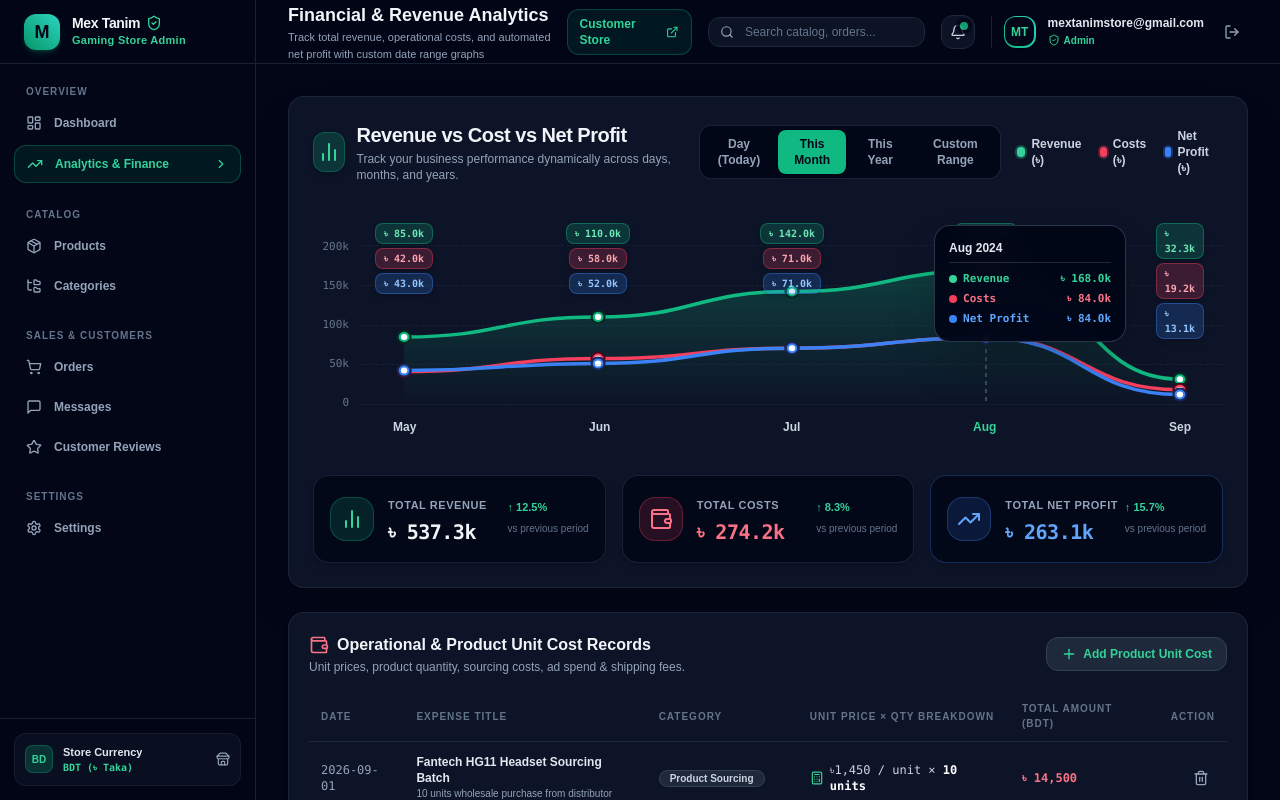
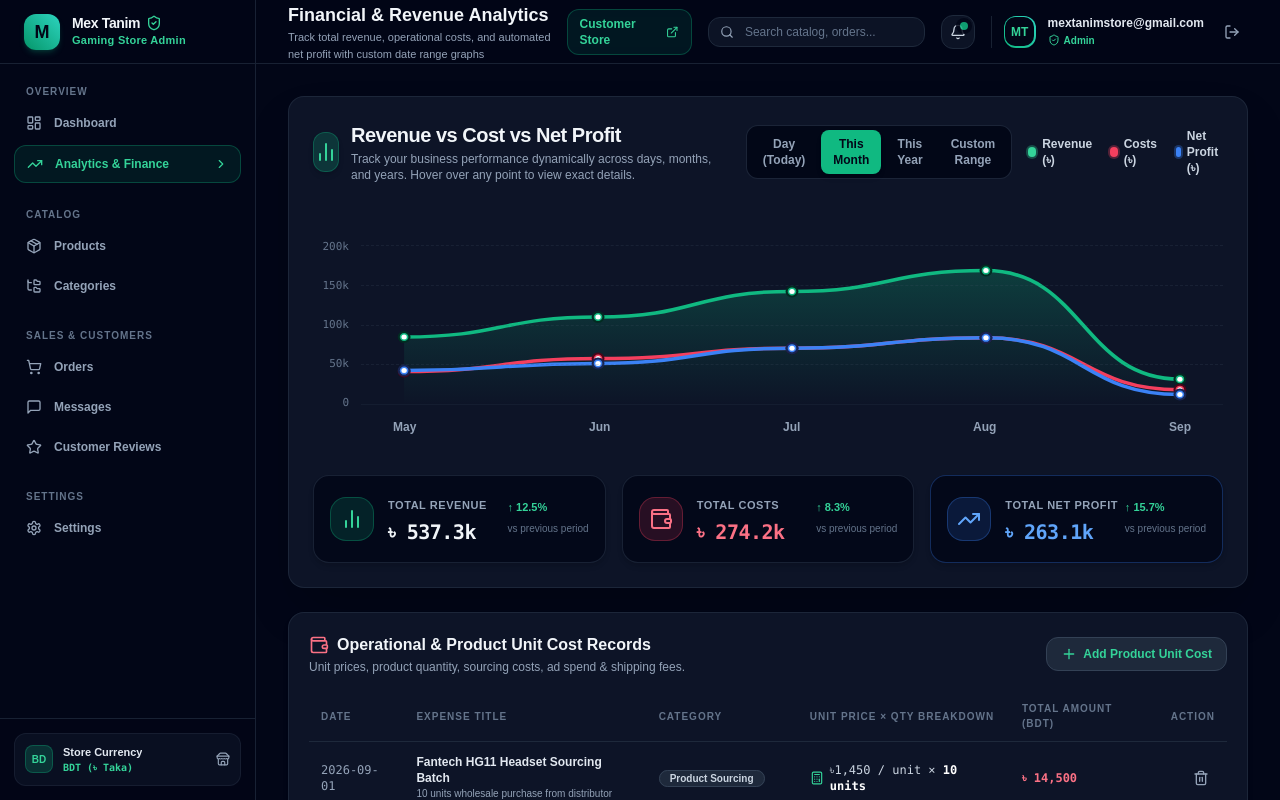
Before and after one commit to mcxtanim/Mex_Tanim, a Next.js app in the folder admin_website/: page /analytics in a window 1280 px wide. Shown: the top 800 px of the page. Built offline with nearby package versions, Linux system fonts and the light colour scheme.

Commit message:
Commit #61: Fix analytics graph hover tooltip cut-off with dynamic smart alignment and interactive cursor hover triggers

```diff
--- a/admin_website/src/features/analytics/AnalyticsView.tsx
+++ b/admin_website/src/features/analytics/AnalyticsView.tsx
@@ -42,7 +42,7 @@ export const AnalyticsView: React.FC = () => {
   const [dateFilter, setDateFilter] = useState<"today" | "month" | "year" | "custom">("month");
   const [startDate, setStartDate] = useState<string>("2026-09-01");
   const [endDate, setEndDate] = useState<string>("2026-09-30");
-  const [hoveredIdx, setHoveredIdx] = useState<number | null>(3); // Default hover on Aug / active index
+  const [hoveredIdx, setHoveredIdx] = useState<number | null>(null); // Null on load so no cut-off tooltip appears until hovered
   const [isModalOpen, setIsModalOpen] = useState(false);
 
   useEffect(() => {
@@ -70,25 +70,25 @@ export const AnalyticsView: React.FC = () => {
     switch (dateFilter) {
       case "today":
         return [
-          { label: "9 AM", revenue: 4500, cost: 1800, profit: 2700 },
-          { label: "12 PM", revenue: 12200, cost: 4500, profit: 7700 },
-          { label: "3 PM", revenue: 19800, cost: 8100, profit: 11700 },
-          { label: "6 PM", revenue: 26400, cost: 12000, profit: 14400 },
-          { label: "9 PM (Now)", revenue: metrics.totalRevenue, cost: metrics.totalCost, profit: metrics.netProfit },
+          { label: "9 AM", revenue: 4500, cost: 1800, profit: 2700, subLabel: "Today 9:00 AM" },
+          { label: "12 PM", revenue: 12200, cost: 4500, profit: 7700, subLabel: "Today 12:00 PM" },
+          { label: "3 PM", revenue: 19800, cost: 8100, profit: 11700, subLabel: "Today 3:00 PM" },
+          { label: "6 PM", revenue: 26400, cost: 12000, profit: 14400, subLabel: "Today 6:00 PM" },
+          { label: "9 PM (Now)", revenue: metrics.totalRevenue, cost: metrics.totalCost, profit: metrics.netProfit, subLabel: "Today 9:00 PM (Live)" },
         ];
       case "year":
         return [
-          { label: "2023", revenue: 320000, cost: 165000, profit: 155000 },
-          { label: "2024", revenue: 480000, cost: 240000, profit: 240000 },
-          { label: "2025", revenue: 620000, cost: 310000, profit: 310000 },
-          { label: "2026 (YTD)", revenue: metrics.totalRevenue + 450000, cost: metrics.totalCost + 220000, profit: metrics.netProfit + 230000 },
+          { label: "2023", revenue: 320000, cost: 165000, profit: 155000, subLabel: "Year 2023 Total" },
+          { label: "2024", revenue: 480000, cost: 240000, profit: 240000, subLabel: "Year 2024 Total" },
+          { label: "2025", revenue: 620000, cost: 310000, profit: 310000, subLabel: "Year 2025 Total" },
+          { label: "2026 (YTD)", revenue: metrics.totalRevenue + 450000, cost: metrics.totalCost + 220000, profit: metrics.netProfit + 230000, subLabel: "Year 2026 (YTD Live)" },
         ];
       case "custom":
         return [
-          { label: "Week 1", revenue: 14500, cost: 6200, profit: 8300 },
-          { label: "Week 2", revenue: 22800, cost: 9400, profit: 13400 },
-          { label: "Week 3", revenue: 31000, cost: 14200, profit: 16800 },
-          { label: "Current", revenue: metrics.totalRevenue, cost: metrics.totalCost, profit: metrics.netProfit },
+          { label: "Week 1", revenue: 14500, cost: 6200, profit: 8300, subLabel: "Custom Range - W1" },
+          { label: "Week 2", revenue: 22800, cost: 9400, profit: 13400, subLabel: "Custom Range - W2" },
+          { label: "Week 3", revenue: 31000, cost: 14200, profit: 16800, subLabel: "Custom Range - W3" },
+          { label: "Current", revenue: metrics.totalRevenue, cost: metrics.totalCost, profit: metrics.netProfit, subLabel: "Custom Range - Current" },
         ];
       case "month":
       default:
@@ -97,7 +97,7 @@ export const AnalyticsView: React.FC = () => {
           { label: "Jun", revenue: 110000, cost: 58000, profit: 52000, subLabel: "Jun 2024" },
           { label: "Jul", revenue: 142000, cost: 71000, profit: 71000, subLabel: "Jul 2024" },
           { label: "Aug", revenue: 168000, cost: 84000, profit: 84000, subLabel: "Aug 2024" },
-          { label: "Sep", revenue: metrics.totalRevenue, cost: metrics.totalCost, profit: metrics.netProfit, subLabel: "Sep 2026" },
+          { label: "Sep", revenue: metrics.totalRevenue, cost: metrics.totalCost, profit: metrics.netProfit, subLabel: "Sep 2026 (Live)" },
         ];
     }
   };
@@ -106,7 +106,7 @@ export const AnalyticsView: React.FC = () => {
   const maxVal = Math.max(...currentData.map((d) => Math.max(d.revenue, d.cost, d.profit)), 200000);
   const yAxisMax = Math.ceil(maxVal / 50000) * 50000; // e.g. 200k
 
-  // Formatting helpers (e.g. 168000 -> 168.0k)
+  // Formatting helpers (e.g. 168000 -> ৳ 168.0k)
   const formatK = (val: number) => {
     if (val >= 1000) {
       const k = val / 1000;
@@ -164,7 +164,7 @@ export const AnalyticsView: React.FC = () => {
 
   return (
     <div className="space-y-6">
-      {/* Top Main Financial Graph Container (Matching Reference Image media_1789203714934.png) */}
+      {/* Top Main Financial Graph Container */}
       <div className="bg-slate-900/90 border border-slate-800/90 rounded-2xl p-6 shadow-2xl space-y-6 select-none">
         {/* Header Title & Date Filter Controls */}
         <div className="flex flex-col lg:flex-row lg:items-center justify-between gap-4">
@@ -177,7 +177,7 @@ export const AnalyticsView: React.FC = () => {
                 Revenue vs Cost vs Net Profit
               </h2>
               <p className="text-xs text-slate-400 mt-0.5">
-                Track your business performance dynamically across days, months, and years.
+                Track your business performance dynamically across days, months, and years. Hover over any point to view exact details.
               </p>
             </div>
           </div>
@@ -218,7 +218,7 @@ export const AnalyticsView: React.FC = () => {
           </div>
         </div>
 
-        {/* Custom Range Picker Modal Input */}
+        {/* Custom Range Picker Input */}
         {dateFilter === "custom" && (
           <div className="p-3 bg-slate-950/80 rounded-xl border border-slate-800 flex items-center gap-3 animate-in fade-in">
             <Calendar className="w-4 h-4 text-emerald-400" />
@@ -239,35 +239,45 @@ export const AnalyticsView: React.FC = () => {
           </div>
         )}
 
-        {/* Main Line Chart Canvas (SVG Curves & Node Badges) */}
-        <div className="relative w-full overflow-x-auto scrollbar-none py-2">
+        {/* Main Line Chart Canvas (SVG Curves & Interactive Hover Card) */}
+        <div
+          className="relative w-full overflow-x-auto scrollbar-none py-2"
+          onMouseLeave={() => setHoveredIdx(null)}
+        >
           <div className="min-w-[650px] relative">
-            {/* Hover Tooltip Floating Card (Matching Reference Image) */}
+            {/* Interactive Hover Tooltip Card (Smart Alignment: Never cut off on edges) */}
             {hoveredIdx !== null && currentData[hoveredIdx] && (
               <div
                 style={{
-                  left: `${(hoveredIdx / (currentData.length - 1)) * 75 + 12}%`,
-                  top: "10px",
+                  left: `${(hoveredIdx / (currentData.length - 1)) * 82 + 9}%`,
+                  top: "15px",
                 }}
-                className="absolute z-30 bg-slate-950/95 border border-slate-700/80 rounded-2xl p-3.5 shadow-2xl backdrop-blur-md w-48 text-xs space-y-2 pointer-events-none transition-all duration-150 animate-in fade-in"
+                className={`absolute z-40 bg-slate-950/95 border border-slate-700/90 rounded-2xl p-4 shadow-2xl backdrop-blur-xl w-52 text-xs space-y-2.5 pointer-events-none transition-all duration-150 animate-in fade-in ${
+                  hoveredIdx >= Math.floor(currentData.length / 2)
+                    ? "-translate-x-[102%]"
+                    : "translate-x-2"
+                }`}
               >
-                <div className="font-bold text-slate-200 border-b border-slate-800 pb-1.5">
-                  {currentData[hoveredIdx].subLabel || currentData[hoveredIdx].label}
+                <div className="font-extrabold text-slate-100 border-b border-slate-800 pb-2 flex items-center justify-between">
+                  <span>{currentData[hoveredIdx].subLabel || currentData[hoveredIdx].label}</span>
+                  <span className="text-[10px] px-1.5 py-0.5 rounded bg-emerald-500/20 text-emerald-400">
+                    Live Point
+                  </span>
                 </div>
-                <div className="space-y-1 font-mono text-[11px]">
-                  <div className="flex items-center justify-between text-emerald-400 font-semibold">
+                <div className="space-y-1.5 font-mono text-[11px]">
+                  <div className="flex items-center justify-between text-emerald-400 font-bold">
                     <span className="flex items-center gap-1.5">
                       <span className="w-2 h-2 rounded-full bg-emerald-400" /> Revenue
                     </span>
                     <strong>{formatK(currentData[hoveredIdx].revenue)}</strong>
                   </div>
-                  <div className="flex items-center justify-between text-rose-400 font-semibold">
+                  <div className="flex items-center justify-between text-rose-400 font-bold">
                     <span className="flex items-center gap-1.5">
                       <span className="w-2 h-2 rounded-full bg-rose-500" /> Costs
                     </span>
                     <strong>{formatK(currentData[hoveredIdx].cost)}</strong>
                   </div>
-                  <div className="flex items-center justify-between text-blue-400 font-semibold">
+                  <div className="flex items-center justify-between text-blue-400 font-bold">
                     <span className="flex items-center gap-1.5">
                       <span className="w-2 h-2 rounded-full bg-blue-500" /> Net Profit
                     </span>
@@ -290,6 +300,18 @@ export const AnalyticsView: React.FC = () => {
 
               {/* Chart Plot Area */}
               <div className="flex-1 relative h-[220px]">
+                {/* Full-Height Column Interactive Mouse Hover Targets */}
+                <div className="absolute inset-0 flex z-30">
+                  {currentData.map((_, i) => (
+                    <div
+                      key={i}
+                      onMouseEnter={() => setHoveredIdx(i)}
+                      onClick={() => setHoveredIdx(i)}
+                      className="flex-1 h-full cursor-pointer group"
+                    />
+                  ))}
+                </div>
+
                 {/* Horizontal Dashed Background Grid Lines */}
                 <div className="absolute inset-0 flex flex-col justify-between py-[30px] pointer-events-none opacity-20">
                   <div className="border-b border-dashed border-slate-600 w-full" />
@@ -302,63 +324,36 @@ export const AnalyticsView: React.FC = () => {
                 {/* SVG Render Lines */}
                 <svg
                   viewBox={`0 0 ${svgWidth} ${svgHeight}`}
-                  className="w-full h-full overflow-visible"
+                  className="w-full h-full overflow-visible pointer-events-none"
                   preserveAspectRatio="none"
                 >
                   <defs>
-                    {/* Revenue Area Gradient */}
                     <linearGradient id="revenueGlow" x1="0" y1="0" x2="0" y2="1">
                       <stop offset="0%" stopColor="#10b981" stopOpacity="0.25" />
                       <stop offset="100%" stopColor="#10b981" stopOpacity="0" />
                     </linearGradient>
-                    {/* Profit Area Gradient */}
-                    <linearGradient id="profitGlow" x1="0" y1="0" x2="0" y2="1">
-                      <stop offset="0%" stopColor="#3b82f6" stopOpacity="0.2" />
-                      <stop offset="100%" stopColor="#3b82f6" stopOpacity="0" />
-                    </linearGradient>
                   </defs>
 
-                  {/* Gradient Area Fills */}
+                  {/* Gradient Area Fill */}
                   <path d={revenueAreaPath} fill="url(#revenueGlow)" />
 
-                  {/* Vertical Dashed Guide Line for Active Hover Node */}
+                  {/* Vertical Guide Line on Hover */}
                   {hoveredIdx !== null && (
                     <line
                       x1={getX(hoveredIdx)}
                       y1={paddingTop}
                       x2={getX(hoveredIdx)}
                       y2={svgHeight - paddingBottom}
-                      stroke="#475569"
-                      strokeWidth="1.5"
+                      stroke="#10b981"
+                      strokeWidth="2"
                       strokeDasharray="4 4"
                     />
                   )}
 
-                  {/* Smooth Curved Trend Lines */}
-                  {/* 1. Revenue Line (Green) */}
-                  <path
-                    d={revenuePath}
-                    fill="none"
-                    stroke="#10b981"
-                    strokeWidth="3.5"
-                    strokeLinecap="round"
-                  />
-                  {/* 2. Costs Line (Rose) */}
-                  <path
-                    d={costPath}
-                    fill="none"
-                    stroke="#f43f5e"
-                    strokeWidth="3.5"
-                    strokeLinecap="round"
-                  />
-                  {/* 3. Net Profit Line (Blue) */}
-                  <path
-                    d={profitPath}
-                    fill="none"
-                    stroke="#3b82f6"
-                    strokeWidth="3.5"
-                    strokeLinecap="round"
-                  />
+                  {/* Smooth Curved Lines */}
+                  <path d={revenuePath} fill="none" stroke="#10b981" strokeWidth="3.5" strokeLinecap="round" />
+                  <path d={costPath} fill="none" stroke="#f43f5e" strokeWidth="3.5" strokeLinecap="round" />
+                  <path d={profitPath} fill="none" stroke="#3b82f6" strokeWidth="3.5" strokeLinecap="round" />
 
                   {/* Node Dots on Chart Lines */}
                   {currentData.map((d, i) => {
@@ -366,60 +361,33 @@ export const AnalyticsView: React.FC = () => {
                     const revY = getY(d.revenue);
                     const costY = getY(d.cost);
                     const profitY = getY(d.profit);
+                    const isSelected = hoveredIdx === i;
 
                     return (
-                      <g key={i} className="cursor-pointer" onMouseEnter={() => setHoveredIdx(i)}>
-                        {/* Revenue Node Circle */}
-                        <circle cx={cx} cy={revY} r="6" fill="#10b981" stroke="#022c22" strokeWidth="2" />
-                        <circle cx={cx} cy={revY} r="3" fill="#ffffff" />
+                      <g key={i}>
+                        {/* Revenue Circle */}
+                        <circle cx={cx} cy={revY} r={isSelected ? "7" : "5"} fill="#10b981" stroke="#022c22" strokeWidth="2" />
+                        <circle cx={cx} cy={revY} r="2.5" fill="#ffffff" />
 
-                        {/* Costs Node Circle */}
-                        <circle cx={cx} cy={costY} r="6" fill="#f43f5e" stroke="#4c0519" strokeWidth="2" />
-                        <circle cx={cx} cy={costY} r="3" fill="#ffffff" />
+                        {/* Costs Circle */}
+                        <circle cx={cx} cy={costY} r={isSelected ? "7" : "5"} fill="#f43f5e" stroke="#4c0519" strokeWidth="2" />
+                        <circle cx={cx} cy={costY} r="2.5" fill="#ffffff" />
 
-                        {/* Profit Node Circle */}
-                        <circle cx={cx} cy={profitY} r="6" fill="#3b82f6" stroke="#172554" strokeWidth="2" />
-                        <circle cx={cx} cy={profitY} r="3" fill="#ffffff" />
+                        {/* Profit Circle */}
+                        <circle cx={cx} cy={profitY} r={isSelected ? "7" : "5"} fill="#3b82f6" stroke="#172554" strokeWidth="2" />
+                        <circle cx={cx} cy={profitY} r="2.5" fill="#ffffff" />
                       </g>
                     );
                   })}
                 </svg>
 
-                {/* Numeric Pill Badges Positioned Absolutely Above Points (Matching Reference Image) */}
-                <div className="absolute inset-0 pointer-events-none">
-                  {currentData.map((d, i) => {
-                    const leftPct = (i / (currentData.length - 1)) * 90 + 5;
-                    return (
-                      <div
-                        key={i}
-                        style={{ left: `${leftPct}%` }}
-                        className="absolute -translate-x-1/2 flex flex-col items-center gap-1 top-2"
-                      >
-                        {/* Revenue Pill */}
-                        <span className="px-2 py-0.5 rounded-lg text-[10px] font-mono font-bold bg-emerald-500/20 text-emerald-300 border border-emerald-500/40 shadow-md backdrop-blur-xs">
-                          {formatK(d.revenue)}
-                        </span>
-                        {/* Costs Pill */}
-                        <span className="px-2 py-0.5 rounded-lg text-[10px] font-mono font-bold bg-rose-500/20 text-rose-300 border border-rose-500/40 shadow-md backdrop-blur-xs">
-                          {formatK(d.cost)}
-                        </span>
-                        {/* Profit Pill */}
-                        <span className="px-2 py-0.5 rounded-lg text-[10px] font-mono font-bold bg-blue-500/20 text-blue-300 border border-blue-500/40 shadow-md backdrop-blur-xs">
-                          {formatK(d.profit)}
-                        </span>
-                      </div>
-                    );
-                  })}
-                </div>
-
-                {/* X-Axis Labels */}
-                <div className="absolute bottom-0 inset-x-0 flex justify-between px-8 text-xs font-bold text-slate-300">
+                {/* X-Axis Month / Date Labels */}
+                <div className="absolute bottom-0 inset-x-0 flex justify-between px-8 text-xs font-bold text-slate-300 pointer-events-none">
                   {currentData.map((d, i) => (
                     <span
                       key={i}
-                      onClick={() => setHoveredIdx(i)}
-                      className={`cursor-pointer transition ${
-                        hoveredIdx === i ? "text-emerald-400 font-extrabold" : "hover:text-slate-100"
+                      className={`transition ${
+                        hoveredIdx === i ? "text-emerald-400 font-extrabold scale-110" : "text-slate-400"
                       }`}
                     >
                       {d.label}
@@ -431,7 +399,7 @@ export const AnalyticsView: React.FC = () => {
           </div>
         </div>
 
-        {/* 3 Bottom Summary Cards Below Graph (Matching Reference Image media_1789203714934.png) */}
+        {/* 3 Bottom Summary Cards Below Graph */}
         <div className="grid grid-cols-1 md:grid-cols-3 gap-4 pt-2">
           {/* 1. Total Revenue Card */}
           <div className="bg-slate-950/80 border border-slate-800/80 rounded-2xl p-4 flex items-center justify-between shadow-md">
```
